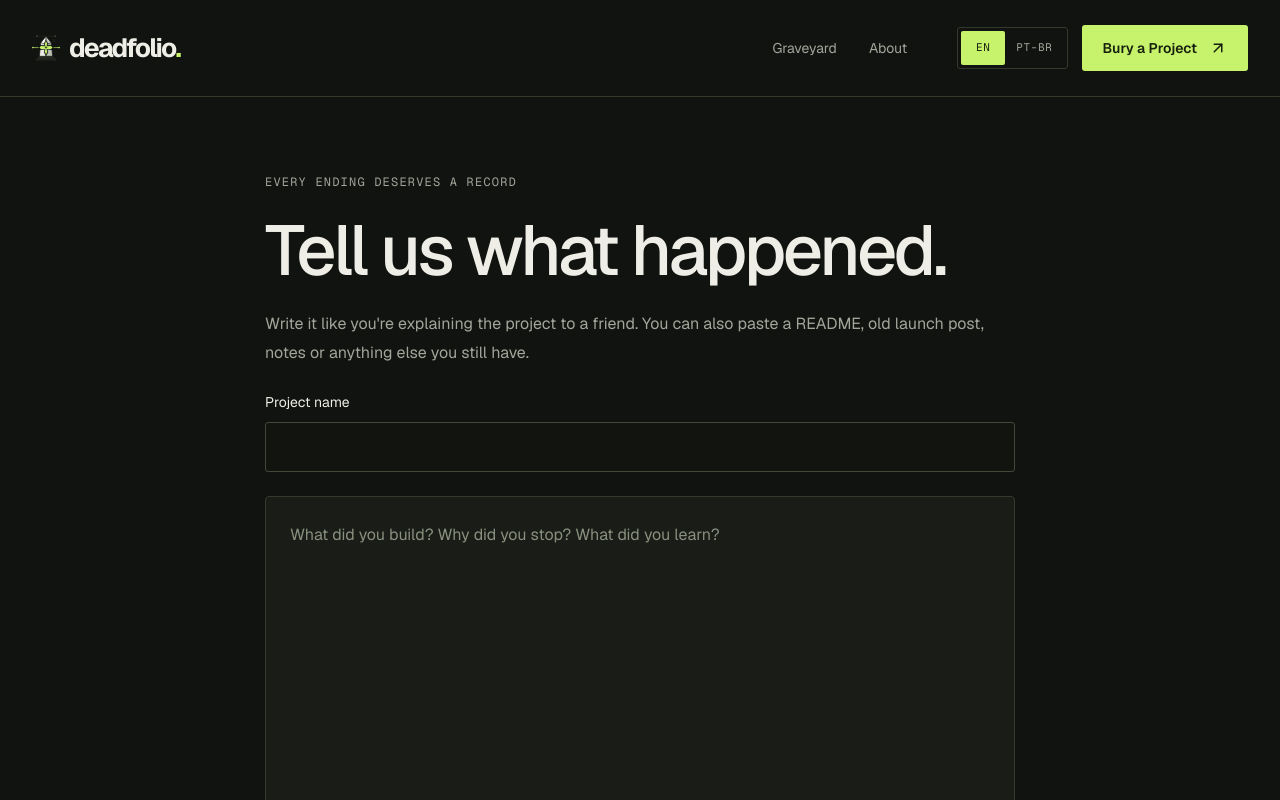
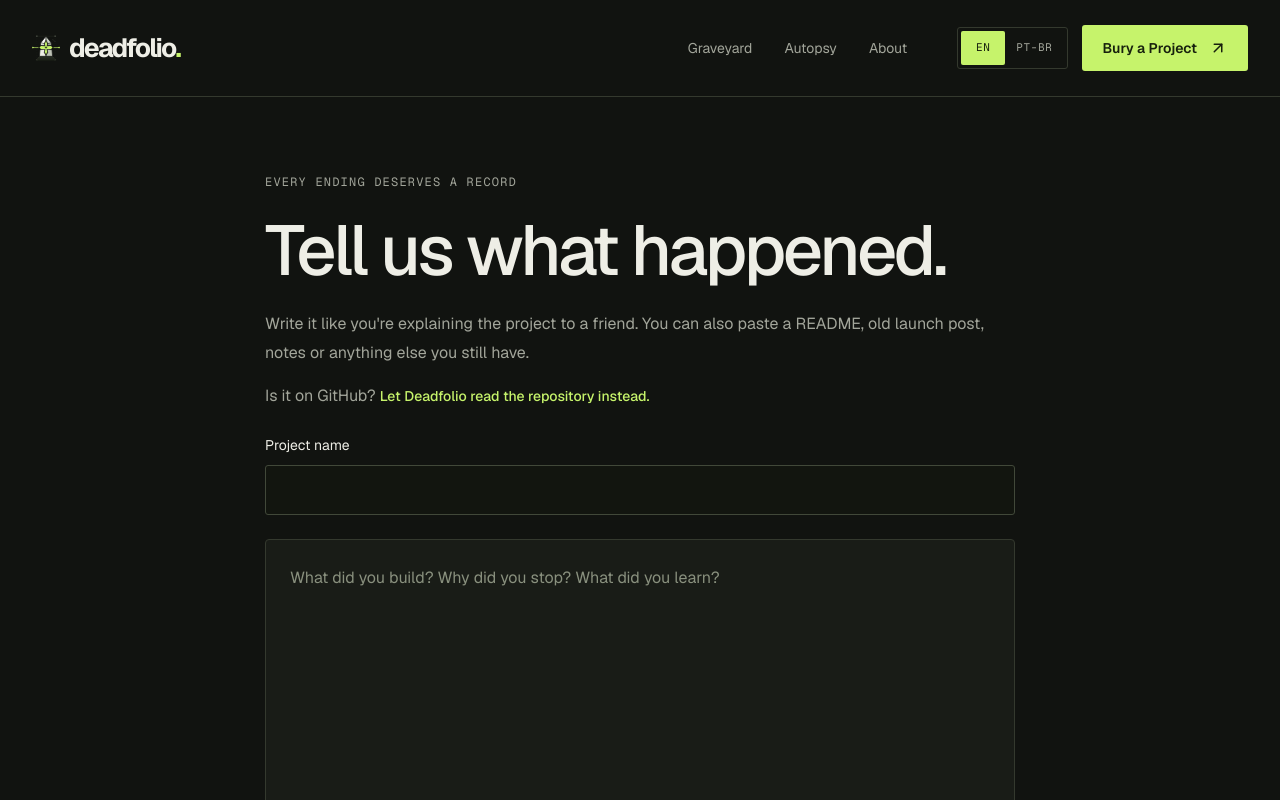
Before and after one commit to jordaoqualho/deadfolio, a Next.js app: page /bury in a window 1280 px wide. Shown: the top 800 px of the page. Built offline with nearby package versions, Linux system fonts and the light colour scheme; no server answers.

Commit message:
feat(pages): expose autopsy in site navigation

```diff
--- a/src/app/page.tsx
+++ b/src/app/page.tsx
@@ -144,7 +144,14 @@ async function HomeContent() {
                 "You already built it. You already learned from it. Don’t let the story disappear with the repository.",
               )}{" "}
             </p>
-            <BuryLink>{t("Bury your project")}</BuryLink>
+            <div className="hero-buttons">
+              <Link className="button primary" href="/autopsy">
+                {t("🔬 Find it on GitHub")}
+              </Link>
+              <BuryLink className="button secondary">
+                {t("Bury your project")}
+              </BuryLink>
+            </div>
           </div>
         </section>
       </Reveal>
--- a/src/app/sitemap.ts
+++ b/src/app/sitemap.ts
@@ -9,10 +9,12 @@ export default async function sitemap(): Promise<MetadataRoute.Sitemap> {
       "/graveyard",
       "/about",
       "/bury",
+      "/autopsy",
       "/pt",
       "/pt/graveyard",
       "/pt/about",
       "/pt/bury",
+      "/pt/autopsy",
     ].map((p) => ({
       url: `${siteUrl}${p}`,
     })),
--- a/src/components/navigation.tsx
+++ b/src/components/navigation.tsx
@@ -43,6 +43,12 @@ export function Navigation() {
             {t("Graveyard")}{" "}
           </Link>
           <Link
+            href="/autopsy"
+            aria-current={pathname.startsWith("/autopsy") ? "page" : undefined}
+          >
+            {t("Autopsy")}{" "}
+          </Link>
+          <Link
             href="/about"
             aria-current={pathname === "/about" ? "page" : undefined}
           >
@@ -72,6 +78,9 @@ export function Navigation() {
           <Link href="/graveyard" onClick={() => setOpen(false)}>
             {t("Graveyard")}{" "}
           </Link>
+          <Link href="/autopsy" onClick={() => setOpen(false)}>
+            {t("Autopsy")}{" "}
+          </Link>
           <Link href="/about" onClick={() => setOpen(false)}>
             {t("About")}{" "}
           </Link>
--- a/src/components/submission/story-input.tsx
+++ b/src/components/submission/story-input.tsx
@@ -212,6 +212,12 @@ export function StoryInput({ aiEnabled }: { aiEnabled: boolean }) {
           "Write it like you're explaining the project to a friend. You can also paste a README, old launch post, notes or anything else you still have.",
         )}
       </p>
+      <p className="story-helper autopsy-hint">
+        {t("Is it on GitHub?")}{" "}
+        <LocalLink href="/autopsy" className="text-link">
+          {t("Let Deadfolio read the repository instead.")}
+        </LocalLink>
+      </p>
       <fieldset disabled={!!busy} className="story-fields">
         <label className="field">
           <span>{t("Project name")}</span>
```
